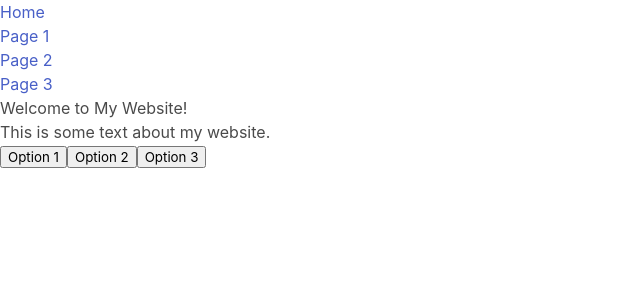
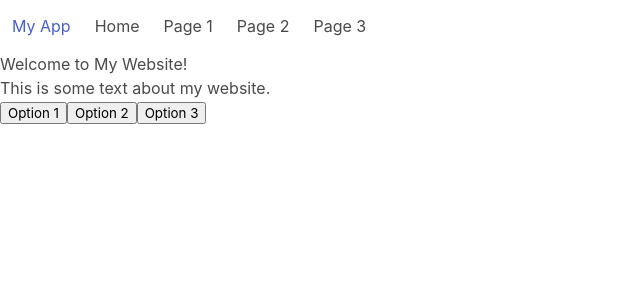
Before and after one commit to cl-lee/recipe-app, a React (Create React App) app: page / in a window 1280 px wide. Shown: the top 300 px of the page, without its empty margins (0-640 px from the left). Built offline with nearby package versions, Linux system fonts and the light colour scheme.

Commit message:
home page simple  finished

```diff
--- a/src/App.js
+++ b/src/App.js
@@ -1,43 +1,54 @@
 import React from 'react';
-import { BrowserRouter, Switch, Route, Link } from 'react-router-dom';
+import { BrowserRouter, Routes, Route, Link } from 'react-router-dom';
 import Home from './Components/Home';
+import 'bulma/css/bulma.min.css';
 
 function App() {
   return (
     <BrowserRouter>
-      <div>
-        <nav>
-          <ul>
-            <li>
-              <Link to="/">Home</Link>
-            </li>
-            <li>
-              <Link to="/page1">Page 1</Link>
-            </li>
-            <li>
-              <Link to="/page2">Page 2</Link>
-            </li>
-            <li>
-              <Link to="/page3">Page 3</Link>
-            </li>
-          </ul>
-        </nav>
+      <nav className="navbar" role="navigation" aria-label="main navigation">
+        <div className="navbar-brand">
+          <a className="navbar-item" href="/">
+            My App
+          </a>
+          <a
+            role="button"
+            className="navbar-burger burger"
+            aria-label="menu"
+            aria-expanded="false"
+            data-target="navbarBasicExample"
+            href="/#"
+          >
+            <span aria-hidden="true"></span>
+            <span aria-hidden="true"></span>
+            <span aria-hidden="true"></span>
+          </a>
+        </div>
 
-        <Switch>
-          <Route path="/page1">
-            <h1>Page 1</h1>
-          </Route>
-          <Route path="/page2">
-            <h1>Page 2</h1>
-          </Route>
-          <Route path="/page3">
-            <h1>Page 3</h1>
-          </Route>
-          <Route path="/">
-            <Home />
-          </Route>
-        </Switch>
-      </div>
+        <div id="navbarBasicExample" className="navbar-menu">
+          <div className="navbar-start">
+            <Link to="/" className="navbar-item">
+              Home
+            </Link>
+            <Link to="/page1" className="navbar-item">
+              Page 1
+            </Link>
+            <Link to="/page2" className="navbar-item">
+              Page 2
+            </Link>
+            <Link to="/page3" className="navbar-item">
+              Page 3
+            </Link>
+          </div>
+        </div>
+      </nav>
+
+      <Routes>
+        <Route path="/page1" element={<h1>Page 1</h1>} />
+        <Route path="/page2" element={<h1>Page 2</h1>} />
+        <Route path="/page3" element={<h1>Page 3</h1>} />
+        <Route path="/" element={<Home />} />
+      </Routes>
     </BrowserRouter>
   );
 }
```
Also changed, not shown: 1 other file (tests, documents, lock files or other folders).
